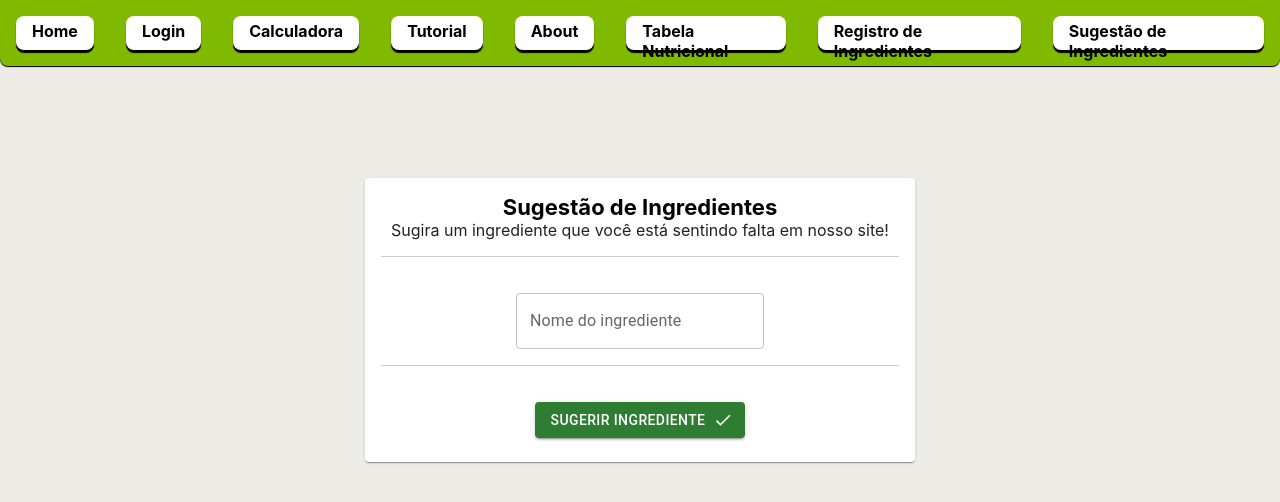
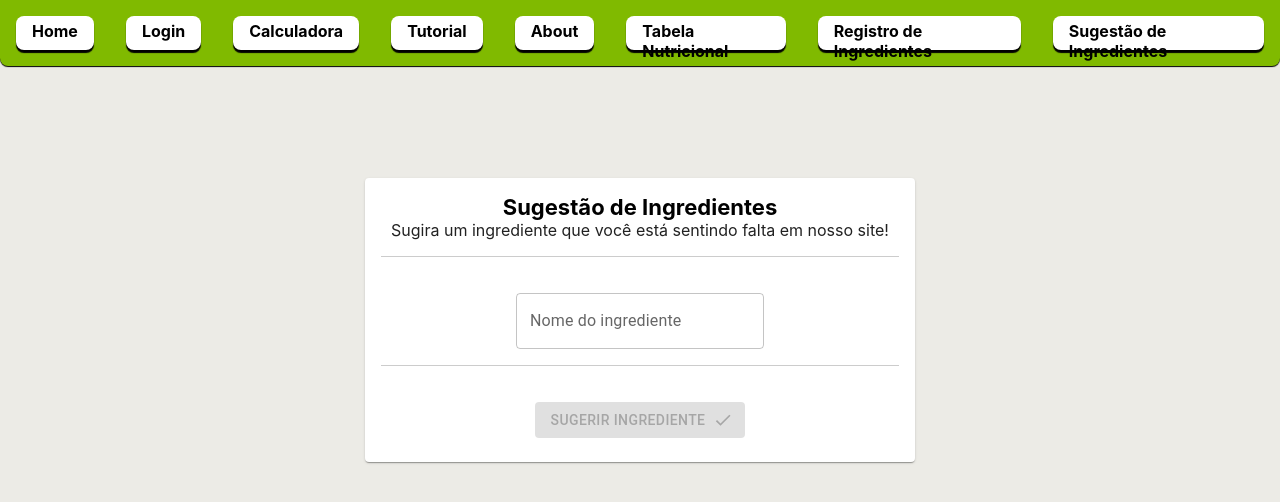
Before and after one commit to zizima100/PerfectPlate, a React (Create React App) app in the folder my-app/: page /ingredient-suggestion in a window 1280 px wide. Shown: the top 502 px of the page. Built offline with nearby package versions, Linux system fonts and the light colour scheme.

Commit message:
feat: Ingredient Suggestion Validation

```diff
--- a/my-app/src/pages/ingredient-suggestion/IngredientSuggestionScreen.js
+++ b/my-app/src/pages/ingredient-suggestion/IngredientSuggestionScreen.js
@@ -1,21 +1,24 @@
 import './IngredientSuggestionScreenStyle.css';
-import React, {useState} from "react";
+import React, { useState } from "react";
 import {
     Button,
     Card,
     CardContent,
     TextField
 } from "@material-ui/core";
-import {Check} from "@material-ui/icons";
+import { Check } from "@material-ui/icons";
 
 export default function IngredientSuggestionScreen() {
     const [ingredientName, setIngredientName] = useState("");
+
+    const hasNumber = /\d/;
 
     const submitIngredient = () => {
         const data = {
             ingredientName
         }
         console.log(data);
+        // console.log(ingredientName);
     }
 
     return (
@@ -25,7 +28,7 @@ export default function IngredientSuggestionScreen() {
                     <div className="pageTitle">
                         <span className="titleText">Sugestão de Ingredientes</span>
                         <span>Sugira um ingrediente que você está sentindo falta em nosso site!</span>
-                        <div className="separator"/>
+                        <div className="separator" />
                     </div>
                     <div className="inputRow">
                         <div className="calculatorInputMargin">
@@ -39,10 +42,14 @@ export default function IngredientSuggestionScreen() {
                             />
                         </div>
                     </div>
-                    <div className="separator"/>
+                    <div className="separator" />
                     <div className="inputRow">
                         <div className="calculatorInputMargin">
                             <Button
+                                disabled={
+                                    ingredientName === '' ||
+                                    hasNumber.test(ingredientName)
+                                }
                                 onClick={submitIngredient}
                                 color="success"
                                 variant="contained"
```
